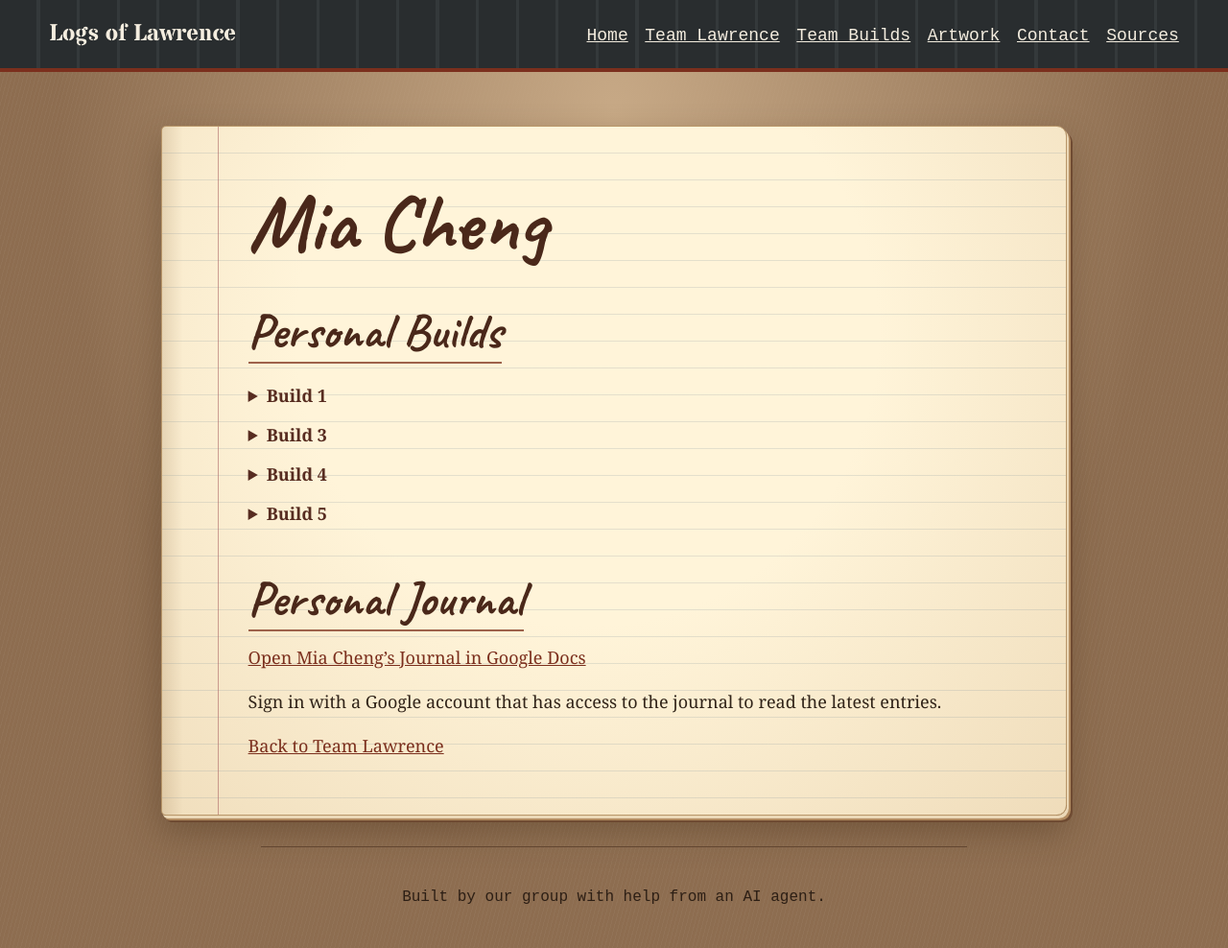
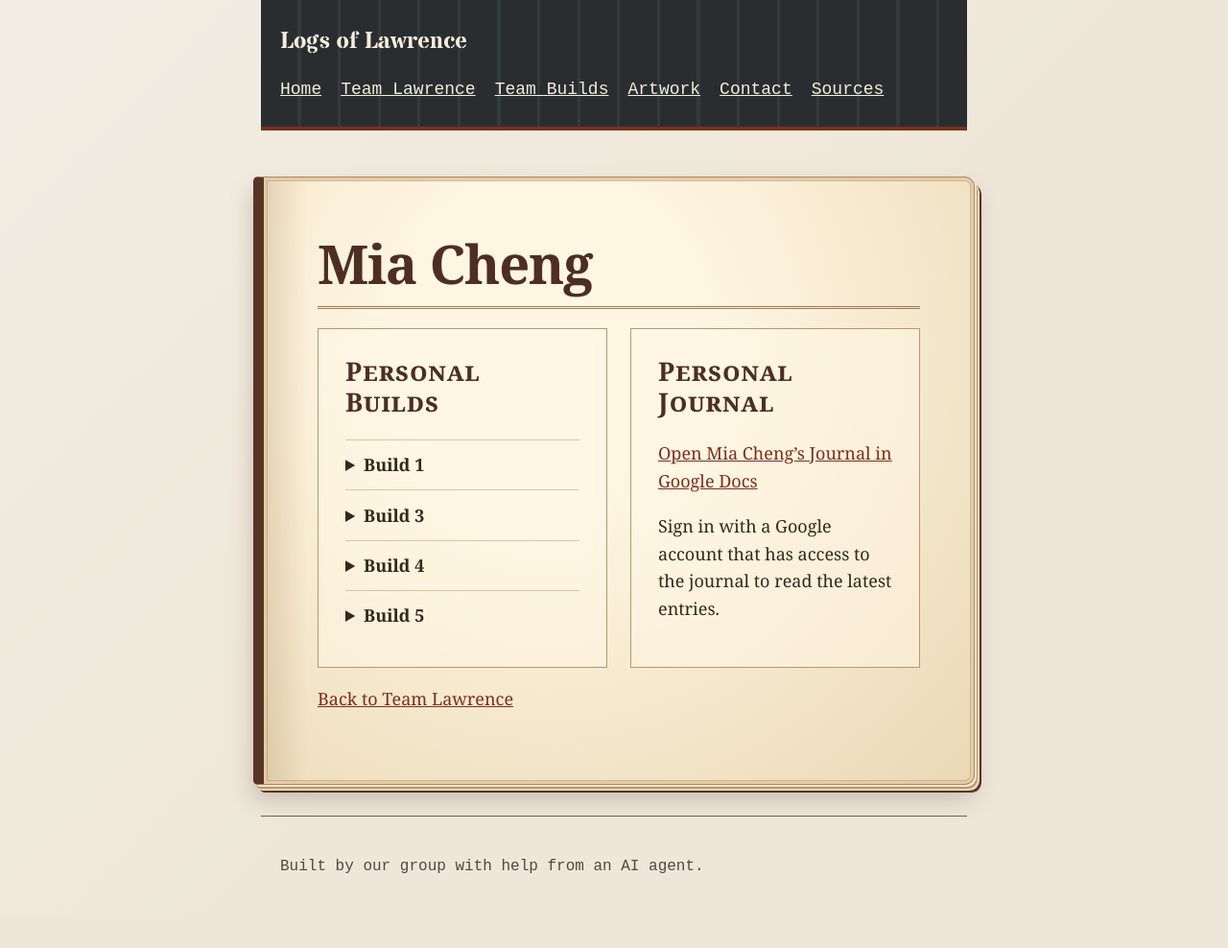
Before and after one commit to um-lrc-hnr241/2026-fall-lawrence, a plain HTML site: page mia-cheng.html in a window 1280 px wide. Shown: the whole page at 96% size. After the commit the page ends 956 px from the top, so only its background shows below. Drawn offline with nearby package versions, Linux system fonts and the light colour scheme.

Commit message:
Restore profile layouts and style their leather notebook interiors

```diff
--- a/mia-cheng.html
+++ b/mia-cheng.html
@@ -4,9 +4,10 @@
   <meta charset="utf-8">
   <meta name="viewport" content="width=device-width, initial-scale=1">
   <title>Mia Cheng | Logs of Lawrence</title>
-  <link rel="stylesheet" href="styles.css?v=notebook">
+  <link rel="stylesheet" href="styles.css?v=leather">
+  <link rel="stylesheet" href="book.css?v=2">
 </head>
-<body class="notebook-profile">
+<body class="leather-profile">
   <a class="skip-link" href="#main">Skip to main content</a>
   <header class="site-header">
     <p class="site-title"><a href="index.html">Logs of Lawrence</a></p>
@@ -21,9 +22,10 @@
       </ul>
     </nav>
   </header>
-  <main id="main" class="notebook">
+  <main id="main" class="book-main">
+    <div class="book-paper profile-paper">
       <h1>Mia Cheng</h1>
-
+      <div class="personal-columns">
         <section class="personal-panel" aria-labelledby="personal-builds">
           <h2 id="personal-builds">Personal Builds</h2>
           <details class="personal-build">
@@ -52,8 +54,9 @@
           <p><a href="https://docs.google.com/document/d/1K25Hv0VjXjGga9iJfFnDyFgq9DAqmxIigWg4KhyhodA/edit?tab=t.by3ioo7vmo7i">Open Mia Cheng’s Journal in Google Docs</a></p>
           <p>Sign in with a Google account that has access to the journal to read the latest entries.</p>
         </section>
-
+      </div>
       <p><a href="team.html">Back to Team Lawrence</a></p>
+    </div>
   </main>
   <footer class="site-footer">
     <p>Built by our group with help from an AI agent.</p>
--- a/styles.css
+++ b/styles.css
@@ -1,4 +1,3 @@
-@import url('https://fonts.googleapis.com/css2?family=Caveat:wght@600;700&display=swap');
 @import url('https://fonts.googleapis.com/css2?family=Stardos+Stencil:wght@400;700&display=swap');
 
 :root {
@@ -167,106 +166,95 @@ video {
   background: #fff;
 }
 
-.notebook-profile {
-  min-height: 100vh;
-  color: #312419;
-  background:
-    radial-gradient(ellipse at 50% 12%, #c7a986, transparent 64%),
-    repeating-linear-gradient(105deg, #ffffff09 0 1px, transparent 1px 4px),
-    #8d6d50;
+.personal-page {
+  max-width: 70rem;
 }
 
-.notebook-profile .site-header {
-  max-width: none;
-  width: 100%;
-  padding: 1rem clamp(1rem, 4vw, 4rem);
+.personal-columns {
+  display: grid;
+  grid-template-columns: repeat(2, minmax(0, 1fr));
+  align-items: start;
+  gap: 1.5rem;
 }
 
-.notebook-profile .site-header nav ul {
-  gap: 0.35rem 1.1rem;
+.personal-panel {
+  padding: clamp(1rem, 3vw, 1.75rem);
+  border: 1px solid var(--border);
+  background: #f7f1e6;
+  box-shadow: 3px 3px 0 #c2b6a4;
 }
 
-.notebook-profile .skip-link:focus {
-  z-index: 1;
+.personal-panel h2 {
+  margin-top: 0;
 }
 
-.notebook {
-  --paper-margin: clamp(1.4rem, 4.5vw, 4rem);
-  width: calc(100% - clamp(1.25rem, 6vw, 4rem));
-  max-width: 59rem;
-  margin: clamp(1.25rem, 5vw, 3.5rem) auto 2rem;
-  padding: clamp(1.4rem, 5vw, 3.5rem) clamp(1.15rem, 5vw, 4.25rem) 2.5rem
-    calc(var(--paper-margin) + clamp(0.8rem, 2.5vw, 2.1rem));
-  border: 1px solid #b89669;
-  border-radius: 0.3rem 0.65rem 0.65rem 0.3rem;
-  background:
-    linear-gradient(90deg, transparent var(--paper-margin), #ad686799 var(--paper-margin),
-      #ad686799 calc(var(--paper-margin) + 1px), transparent calc(var(--paper-margin) + 1px)),
-    repeating-linear-gradient(180deg, transparent 0 1.68rem, #82949c37 1.68rem 1.75rem),
-    linear-gradient(90deg, #93704732, transparent 1.35rem),
-    radial-gradient(ellipse at 47% 30%, #fff4d9 43%, #efdcba 100%);
-  box-shadow: 2px 3px #ebd8b7, 4px 5px #b28b60, 6px 7px #6f4b32, 0 1rem 2.2rem #47301a66;
-  font-family: Georgia, serif;
-  line-height: 1.75rem;
+.personal-build {
+  padding-block: 0.7rem;
+  border-top: 1px solid #c2b6a4;
 }
 
-.notebook h1,
-.notebook h2,
-.notebook h3 {
-  color: #4a281a;
-  font-family: "Caveat", "Segoe Print", "Bradley Hand", "Comic Sans MS", cursive;
-  line-height: 1.05;
-}
-
-.notebook h1 {
-  margin: 0 0 0.85rem;
-  font-size: clamp(2.8rem, 7vw, 5.25rem);
-}
-
-.notebook .personal-panel {
-  margin-top: clamp(1.6rem, 4vw, 2.7rem);
-}
-
-.notebook .personal-panel h2 {
-  width: fit-content;
-  margin: 0 0 0.8rem;
-  padding-bottom: 0.25rem;
-  border-bottom: 2px solid #9e624b;
-  font-size: clamp(2rem, 4.5vw, 3.2rem);
-}
-
-.notebook .personal-panel p {
-  margin-top: 0.55rem;
-}
-
-.notebook .personal-build {
-  padding-block: 0.4rem;
-}
-
-.notebook .personal-build summary {
-  width: fit-content;
-  color: #572c20;
+.personal-build summary {
   cursor: pointer;
   font-weight: bold;
 }
 
-.notebook .personal-build summary:focus-visible {
-  outline: 2px solid var(--accent);
-  outline-offset: 3px;
+@media (max-width: 48rem) {
+  .personal-columns {
+    grid-template-columns: minmax(0, 1fr);
+  }
 }
 
-.notebook .build-preview {
-  margin-bottom: 0.8rem;
+.leather-profile .profile-paper {
+  color: #34281c;
+  font-family: Georgia, "Times New Roman", serif;
+  border: 1px solid #ad885f;
+  border-left: 0.7rem solid #583427;
+  border-radius: 0.3rem 0.65rem 0.65rem 0.3rem;
+  background:
+    linear-gradient(90deg, #a181563c, transparent 2.8rem),
+    radial-gradient(ellipse at 40% 27%, #fff6e2 25%, #ead8b5 100%);
+  box-shadow:
+    inset 0 0 0 3px #e5cba6,
+    inset 0 0 0 4px #97774c66,
+    2px 2px #f3e5ca,
+    3px 4px #b5976d,
+    5px 6px #ebd8b8,
+    7px 8px #583427,
+    0 14px 24px #4e362a40;
 }
 
-.notebook-portrait {
-  max-width: 13rem;
-  margin: 1rem 0;
+.leather-profile .profile-paper h1,
+.leather-profile .profile-paper h2 {
+  font-family: Georgia, "Times New Roman", serif;
+  color: #4d2e22;
 }
 
-.notebook-profile .site-footer {
-  width: calc(100% - 2rem);
-  border-color: #624631;
-  color: #2d1f15;
-  text-align: center;
+.leather-profile .profile-paper h1 {
+  margin: 0 0 1.25rem;
+  padding-bottom: 0.7rem;
+  border-bottom: 3px double #9c7a56;
+  font-size: clamp(2rem, 5.5vw, 3.5rem);
+  letter-spacing: -0.02em;
 }
+
+.leather-profile .personal-panel {
+  min-width: 0;
+  border-color: #b69771;
+  background: #fff6e77a;
+  box-shadow: none;
+}
+
+.leather-profile .personal-panel h2 {
+  font-variant: small-caps;
+  letter-spacing: 0.035em;
+  line-height: 1.2;
+}
+
+.leather-profile .personal-build {
+  border-color: #b6977182;
+}
+
+.leather-profile .profile-paper figure {
+  max-width: 15rem;
+  margin: 1.25rem 0;
+}
```
Also changed, not shown: ada-gong.html (+8 -16 lines), emma-banaie.html (+8 -16 lines), kennedie-crawford.html (+8 -16 lines), morgan-duff.html (+12 -19 lines), wilder-pritham.html (+8 -16 lines). Lines whose indentation alone changed are shown as unchanged.
